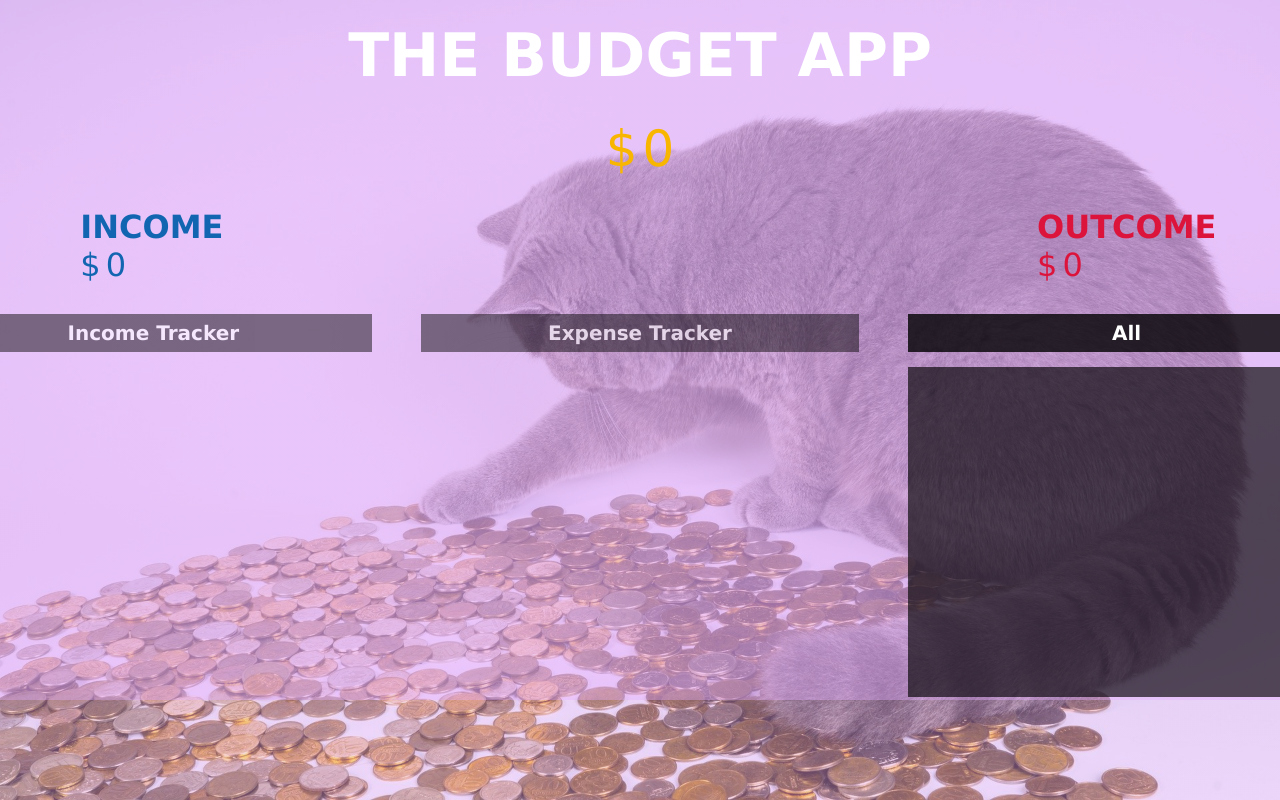
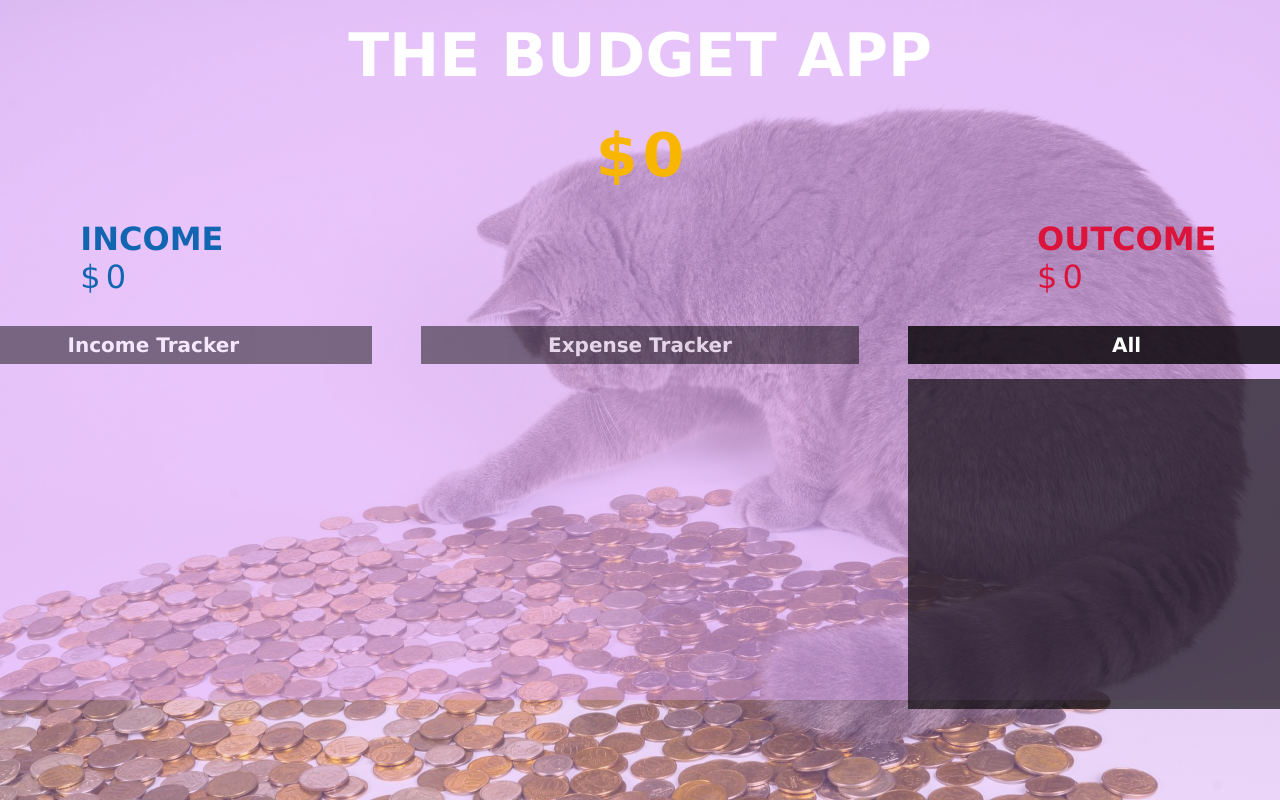
Before and after one commit to ibktommy/BudgetAppJS, a plain HTML site: page index.html in a window 1280 px wide. Shown: the top 800 px of the page. Drawn offline with Linux system fonts and the light colour scheme.

Commit message:
Adding Styles to the Balance-Element

```diff
--- a/style.css
+++ b/style.css
@@ -52,7 +52,8 @@ h1 {
 }
 
 .balance .value p {
-  font-size: 50px;
+  font-size: 60px;
+  font-weight: bold;
   color: rgb(248, 182, 0);
 }
 
```
